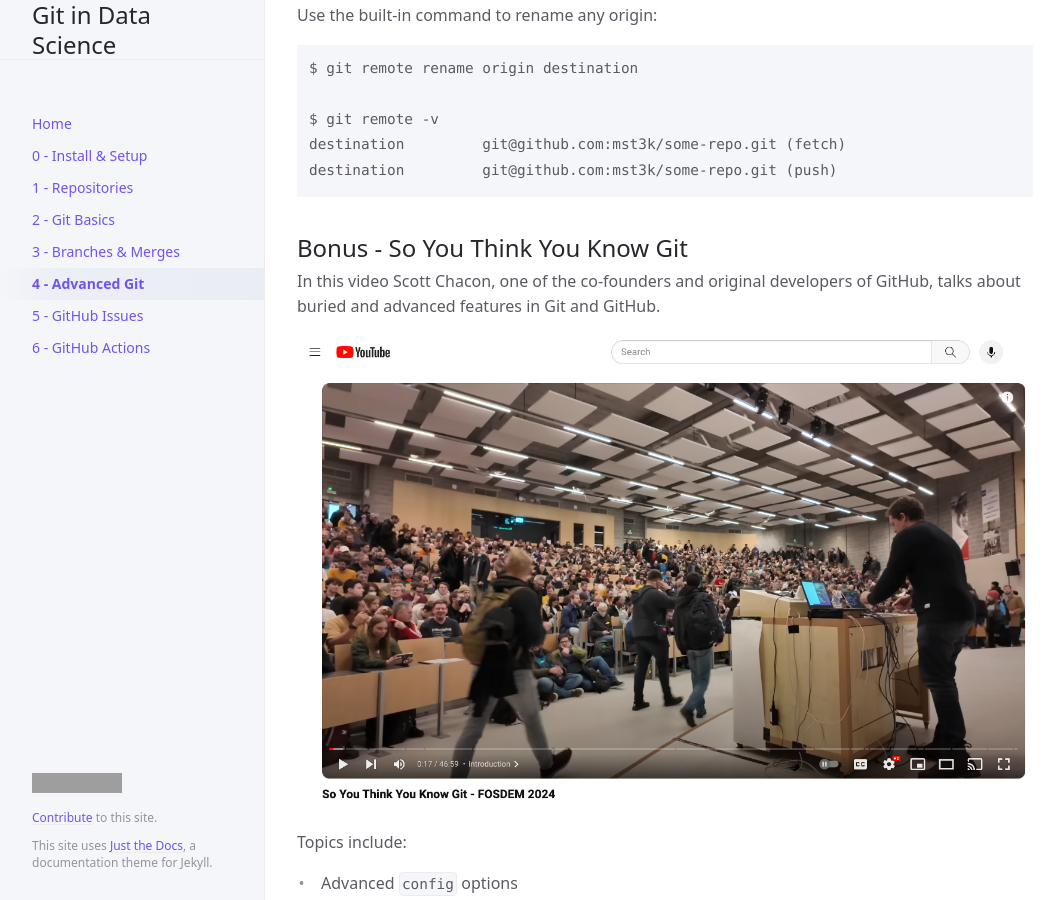
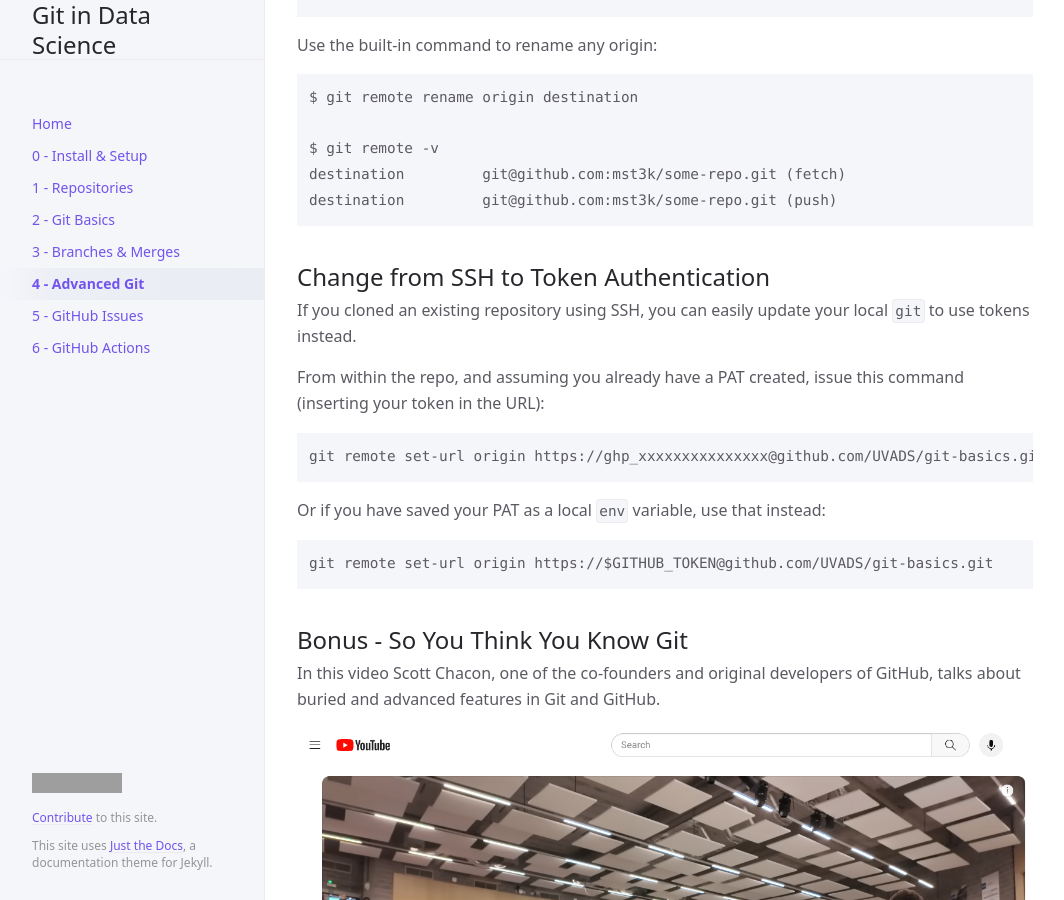
Before and after one commit to UVADS/git-basics, a Jekyll site: the page built from docs/git-advanced.md, in a window 1280 px wide and 900 px high, scrolled down 6118 px. Shown: the whole window, without its empty margins (107-1171 px from the left). Built offline with Jekyll 4.4.1, drawn with Linux system fonts in a browser that asks for light colours; cached includes are drawn as plain includes; some of the changed text lies outside the part shown; grey boxes are pictures that could not be loaded.

Commit message:
Better wording around tokens

````diff
--- a/docs/git-advanced.md
+++ b/docs/git-advanced.md
@@ -214,6 +214,22 @@ destination	    git@github.com:mst3k/some-repo.git (fetch)
 destination	    git@github.com:mst3k/some-repo.git (push)
 ```
 
+## Change from SSH to Token Authentication
+
+If you cloned an existing repository using SSH, you can easily update your local `git` to use tokens instead.
+
+From within the repo, and assuming you already have a PAT created, issue this command (inserting your token in the URL):
+
+```
+git remote set-url origin https://ghp_xxxxxxxxxxxxxxx@github.com/UVADS/git-basics.git
+```
+
+Or if you have saved your PAT as a local `env` variable, use that instead:
+
+```
+git remote set-url origin https://$GITHUB_TOKEN@github.com/UVADS/git-basics.git
+```
+
 ## Bonus - So You Think You Know Git
 
 In this video Scott Chacon, one of the co-founders and original developers of GitHub, talks about buried and advanced features in Git and GitHub.
````
Also changed, not shown: docs/creating-repositories.md (+17 -1 lines).
